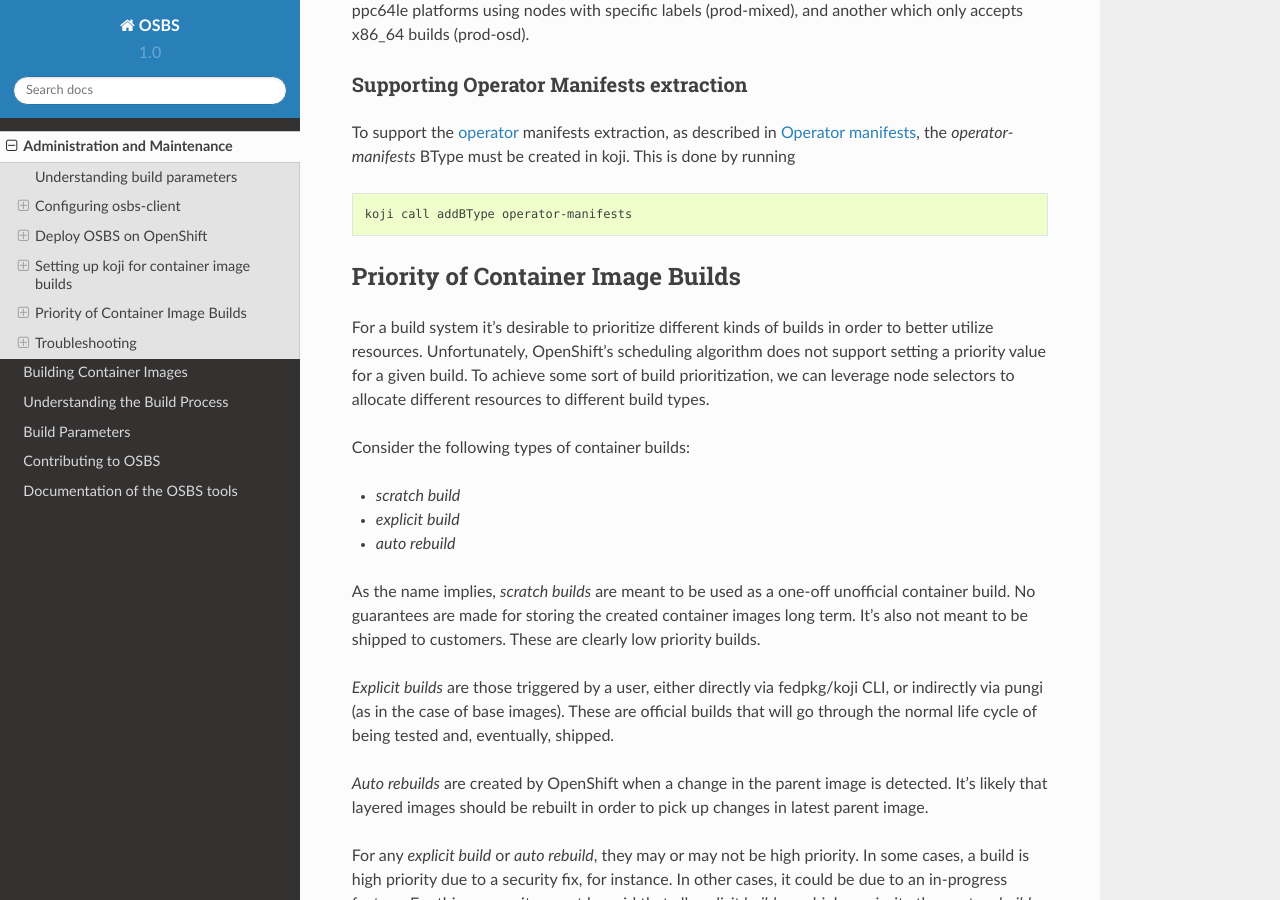
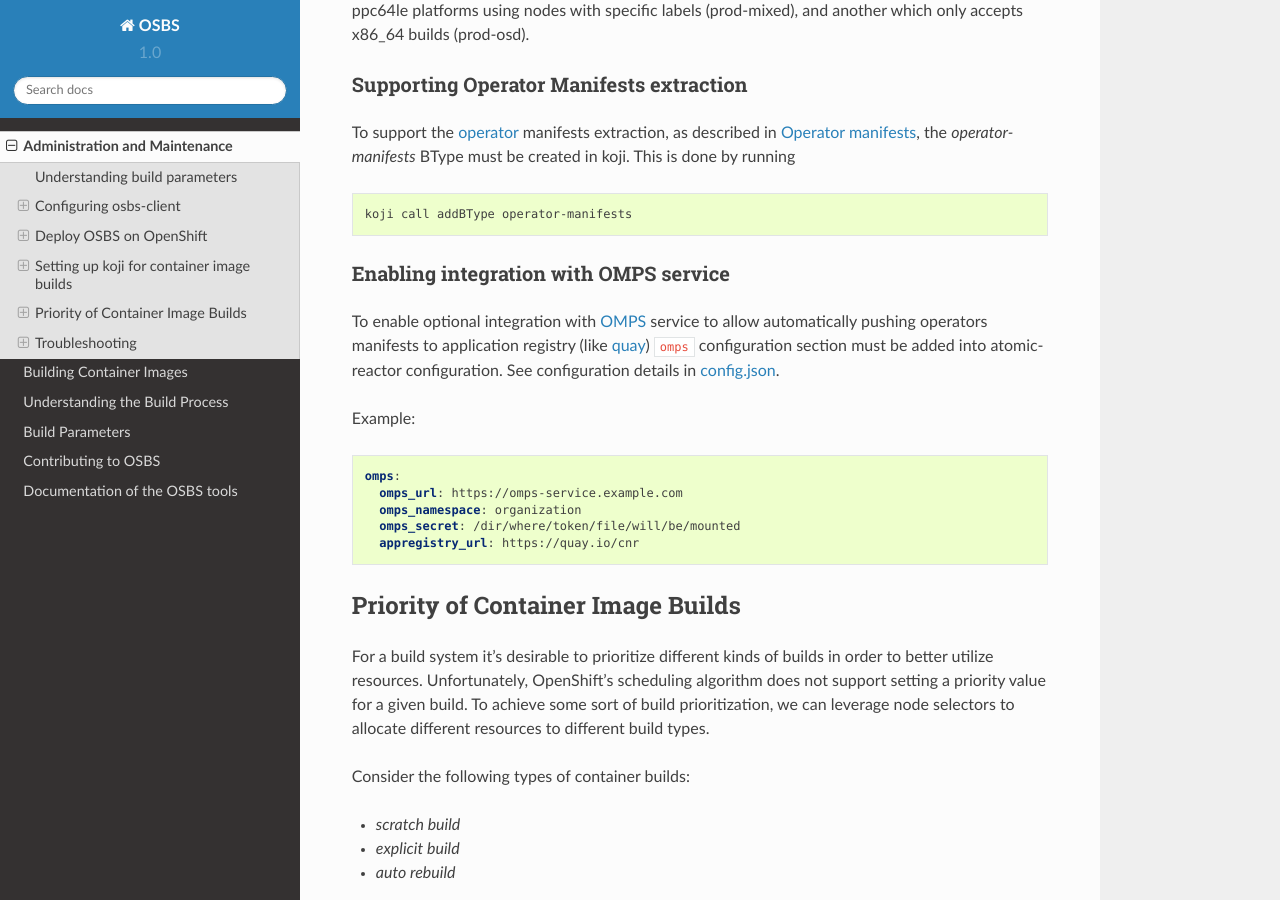
Before and after one commit to containerbuildsystem/osbs-docs, a Sphinx documentation site: the page built from docs/admins.rst, in a window 1280 px wide and 900 px high, scrolled down 5876 px. Built offline with Sphinx 7.4.7 and the Read the Docs theme 2.0.0, drawn with Linux system fonts in a browser that asks for light colours.

Commit message:
OMPS integration
* OSBS-7542

Signed-off-by: Martin Bašti <mbasti@redhat.com>

```diff
--- a/docs/admins.rst
+++ b/docs/admins.rst
@@ -339,6 +339,32 @@ BType must be created in koji. This is done by running
 
 .. _operator: https://coreos.com/operators/
 
+
+.. _omps-integration:
+
+Enabling integration with OMPS service
+~~~~~~~~~~~~~~~~~~~~~~~~~~~~~~~~~~~~~~
+
+To enable optional integration with OMPS_ service to allow automatically pushing
+operators manifests to application registry (like quay_) ``omps`` configuration
+section must be added into atomic-reactor configuration.
+See configuration details in `config.json`_.
+
+Example:
+
+.. code-block:: yaml
+
+  omps:
+    omps_url: https://omps-service.example.com
+    omps_namespace: organization
+    omps_secret: /dir/where/token/file/will/be/mounted
+    appregistry_url: https://quay.io/cnr
+
+.. _OMPS: https://github.com/release-engineering/operators-manifests-push-service
+.. _quay: https://quay.io/application/
+.. _`config.json`: https://github.com/containerbuildsystem/atomic-reactor/blob/master/atomic_reactor/schemas/config.json
+
+
 Priority of Container Image Builds
 ----------------------------------
 
```
Also changed, not shown: docs/users.rst (+10 -0 lines).
